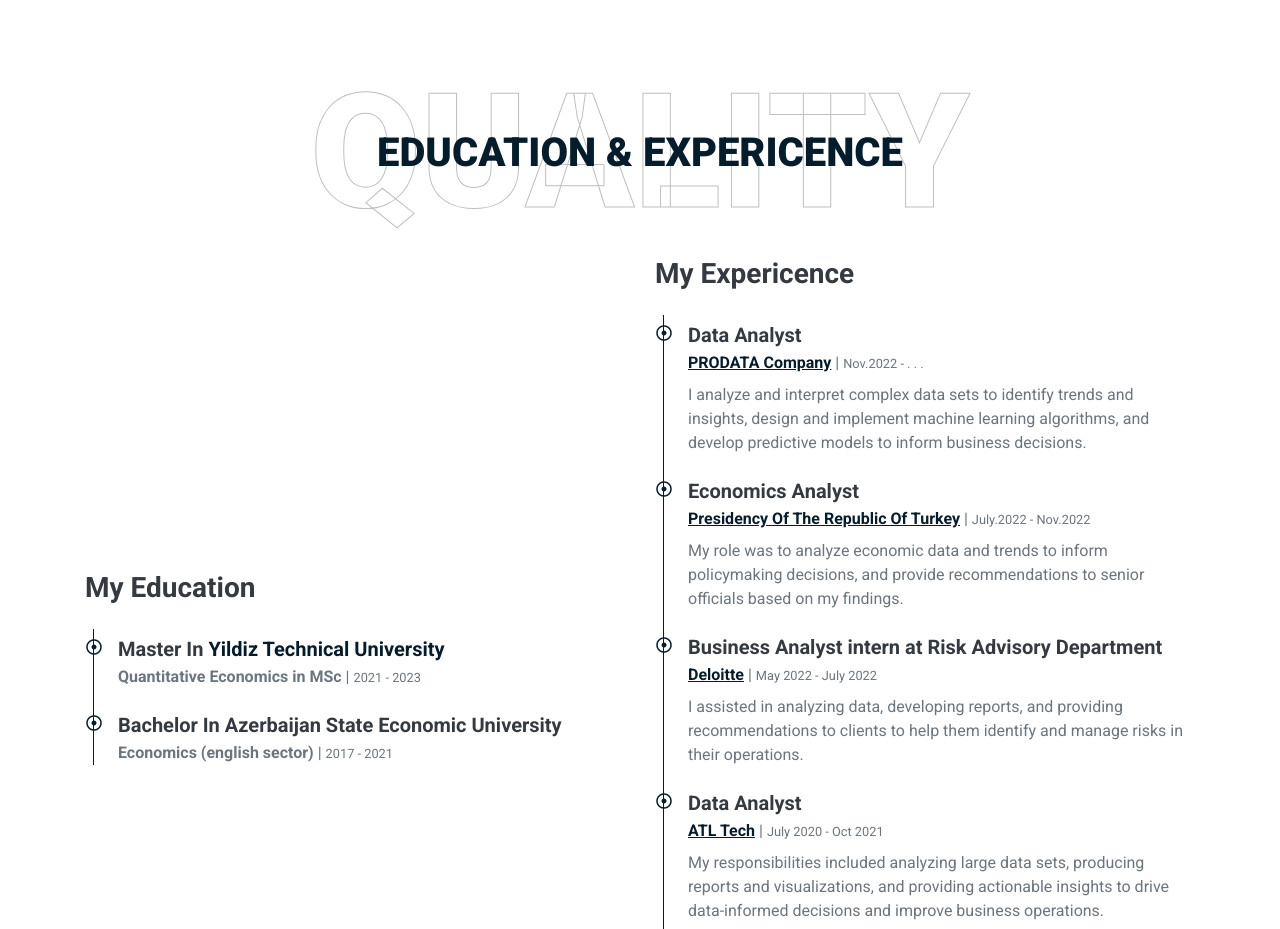
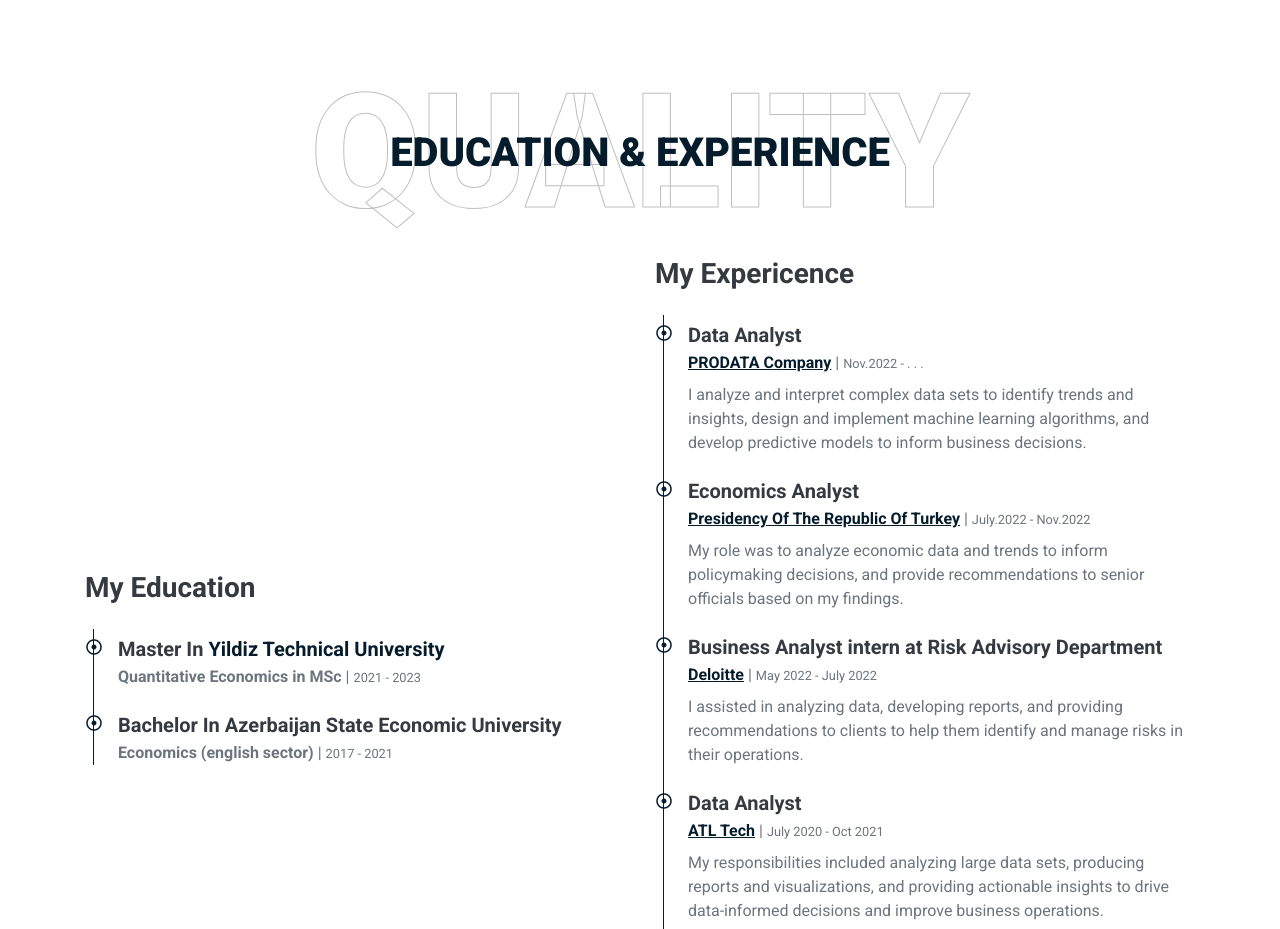
Before and after one commit to ElsunNabatov/elsunnabatov.github.io, a plain HTML site: page index.html in a window 1280 px wide. Shown: the part 1780-2709 px from the top of the page. Drawn offline with nearby package versions, Linux system fonts and the light colour scheme.

Commit message:
Update index.html

```diff
--- a/index.html
+++ b/index.html
@@ -141,7 +141,7 @@
         <div class="container">
             <div class="position-relative d-flex align-items-center justify-content-center">
                 <h1 class="display-1 text-uppercase text-white" style="-webkit-text-stroke: 1px #bfbfbf;">Quality</h1>
-                <h1 class="position-absolute text-uppercase text-primary">Education & Expericence</h1>
+                <h1 class="position-absolute text-uppercase text-primary">Education & Experience</h1>
             </div>
             <div class="row align-items-center">
                 <div class="col-lg-6">
```
